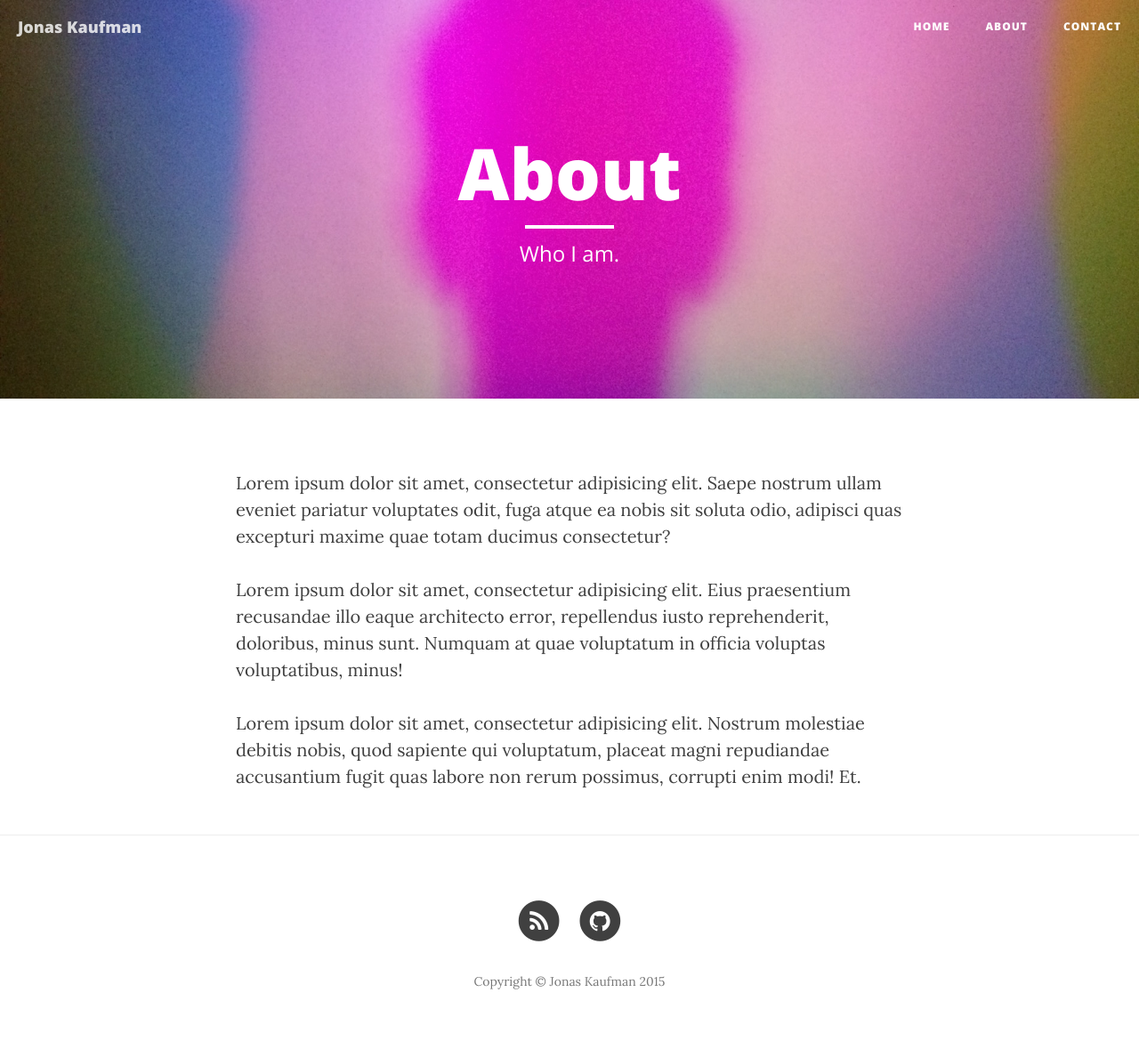
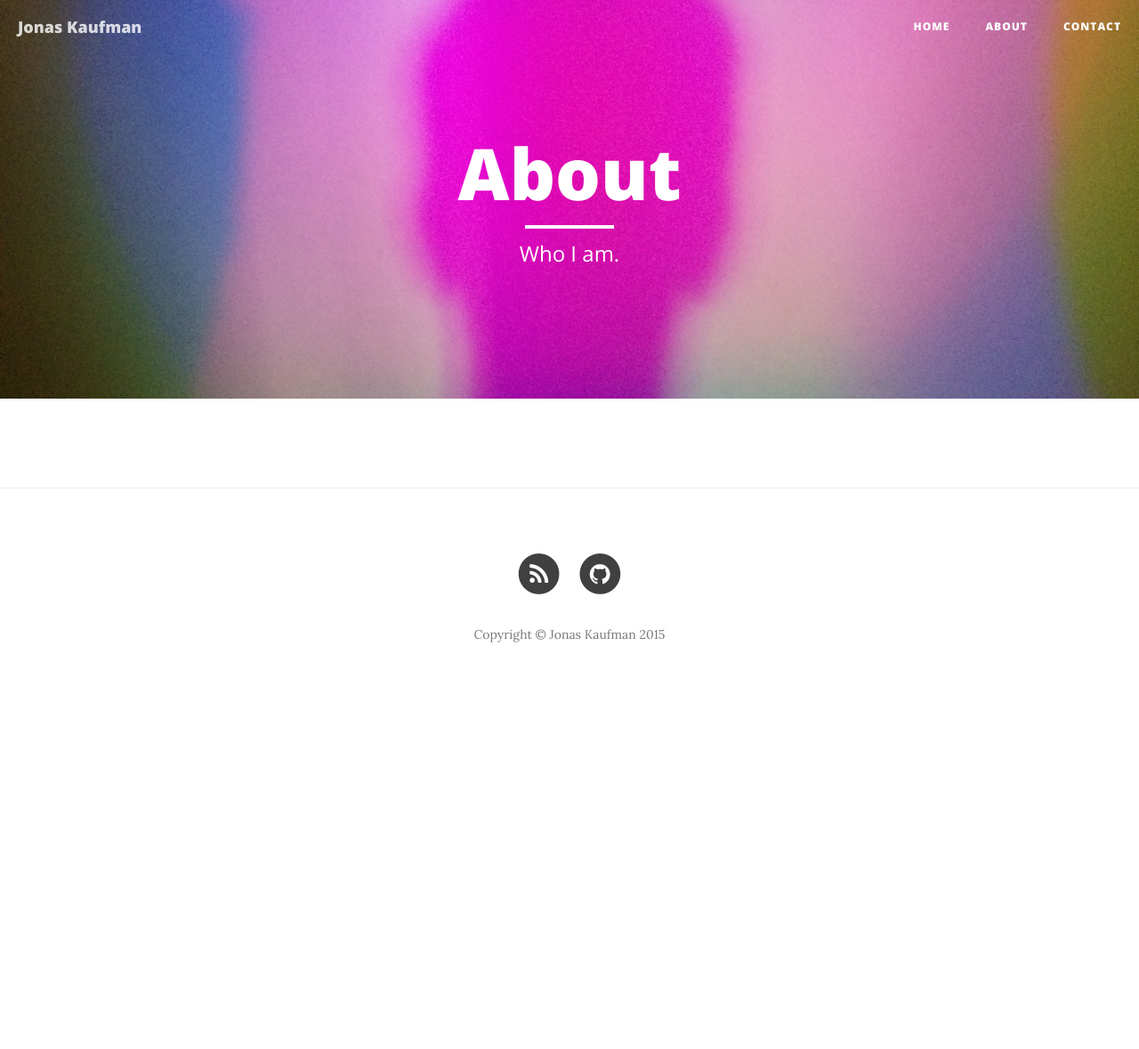
Before and after one commit to jonaskaufman/jonaskaufman.github.io, a Jekyll site: the page built from about.html, in a window 1280 px wide. Shown: the whole page at 89% size. Built offline with Jekyll 4.4.1, drawn with Linux system fonts in a browser that asks for light colours; nearby versions of some CDN libraries; after the commit the page ends 900 px from its top, so only the background shows below that.

Commit message:
update about

```diff
--- a/about.html
+++ b/about.html
@@ -5,8 +5,4 @@
 header-img: "img/about-bg.jpg"
 ---
 
-<p>Lorem ipsum dolor sit amet, consectetur adipisicing elit. Saepe nostrum ullam eveniet pariatur voluptates odit, fuga atque ea nobis sit soluta odio, adipisci quas excepturi maxime quae totam ducimus consectetur?</p>
-
-<p>Lorem ipsum dolor sit amet, consectetur adipisicing elit. Eius praesentium recusandae illo eaque architecto error, repellendus iusto reprehenderit, doloribus, minus sunt. Numquam at quae voluptatum in officia voluptas voluptatibus, minus!</p>
-
-<p>Lorem ipsum dolor sit amet, consectetur adipisicing elit. Nostrum molestiae debitis nobis, quod sapiente qui voluptatum, placeat magni repudiandae accusantium fugit quas labore non rerum possimus, corrupti enim modi! Et.</p>
+<p></p>
```
